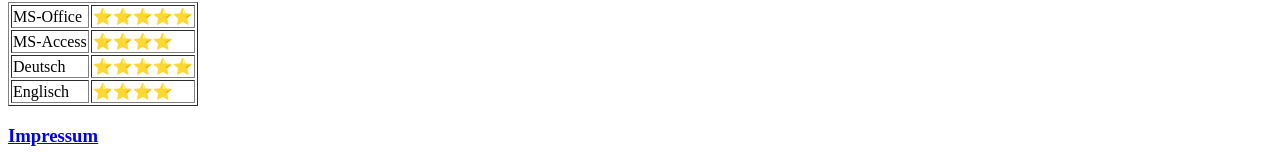
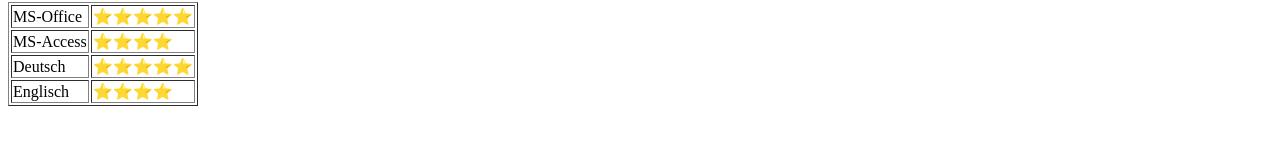
Before and after one commit to nickzer/cv, a plain HTML site: page index.html in a window 1280 px wide. Shown: the part 1148-1311 px from the top of the page. After the commit the page ends 1262 px from the top, so only its background shows below. Drawn offline with Linux system fonts and the light colour scheme.

Commit message:
Update index.html

```diff
--- a/index.html
+++ b/index.html
@@ -149,10 +149,8 @@
 
 
 <!-- Ende#Skills -->
-<h3>
-  <a href="impressum.html">Impressum</a>
-</h3>
 
-</body>
+
+
 
 </html>
```
